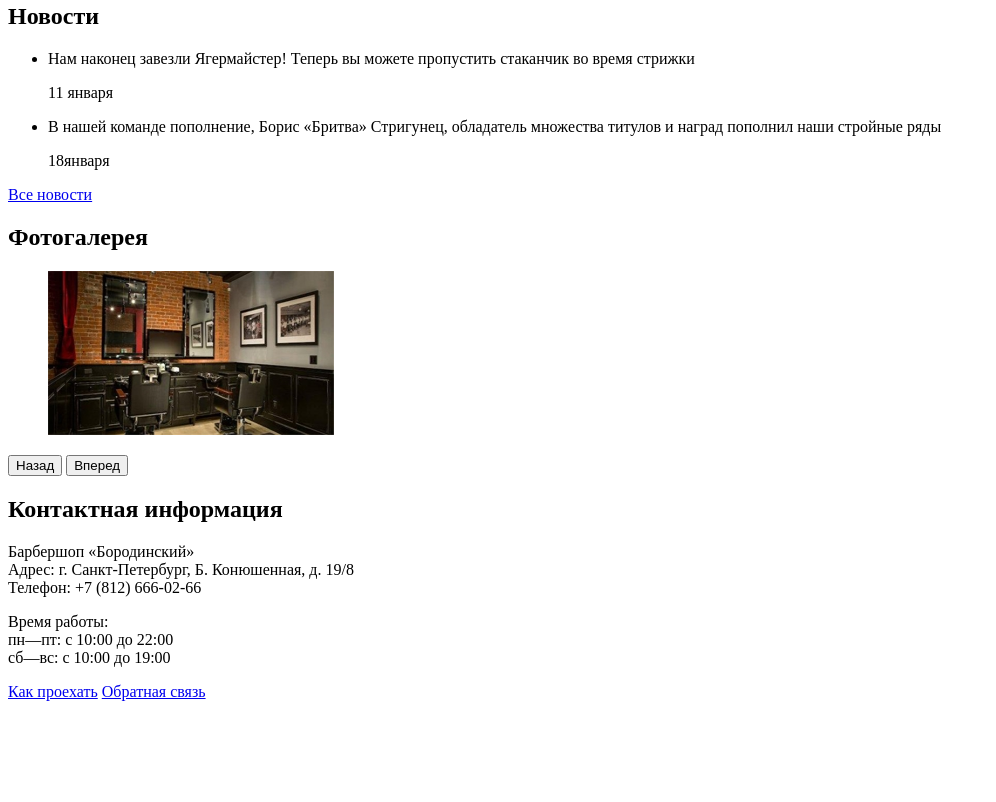
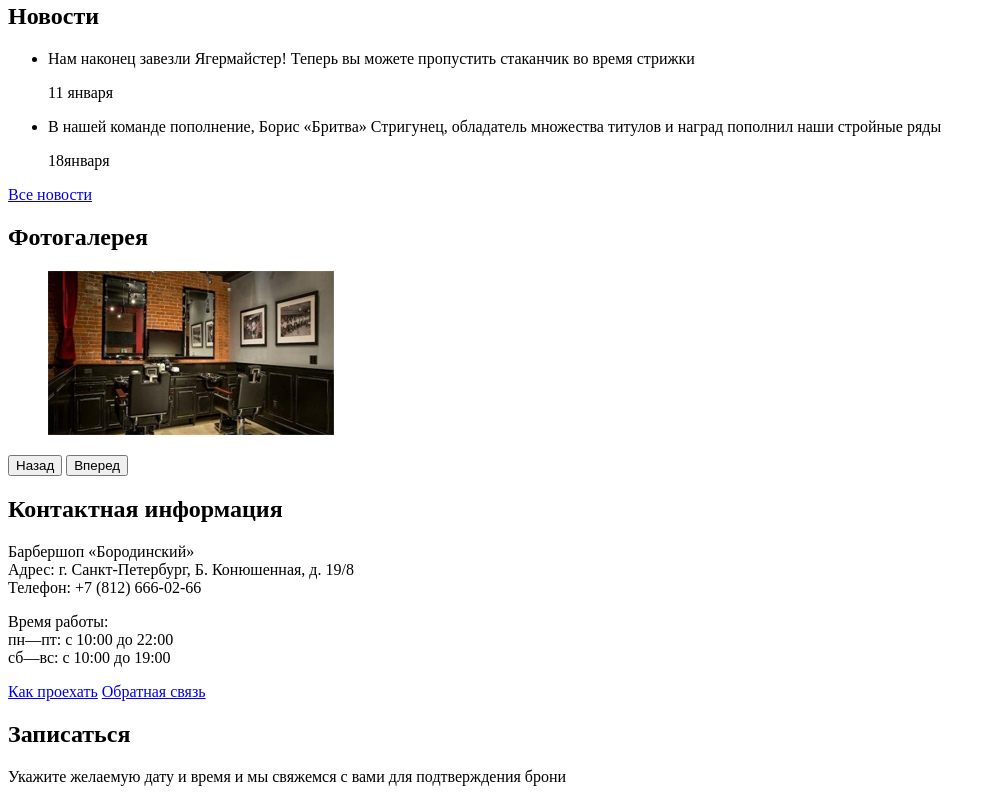
Before and after one commit to gilyovdmitrij/242682-barbershop-26, a plain HTML site: page index.html in a window 1280 px wide. Shown: the part 665-1467 px from the top of the page, without its empty margins (0-996 px from the left). Before the commit the page ends 1374 px from the top, so only its background shows below. Drawn offline with Linux system fonts and the light colour scheme.

Commit message:
разметил раздел записи на прием

```diff
--- a/index.html
+++ b/index.html
@@ -78,6 +78,11 @@
         <a href="map.html">Как проехать</a>
         <a href="contacts.html">Обратная связь</a>
       </section>
+      <section>
+        <h2>Записаться</h2>
+        <p>Укажите желаемую дату и время и мы свяжемся с вами для подтверждения брони</p>
+        <!-- Здесь будет форма. Правда-правда! -->
+      </section>
     </main>
   </body>
 </html>
```
